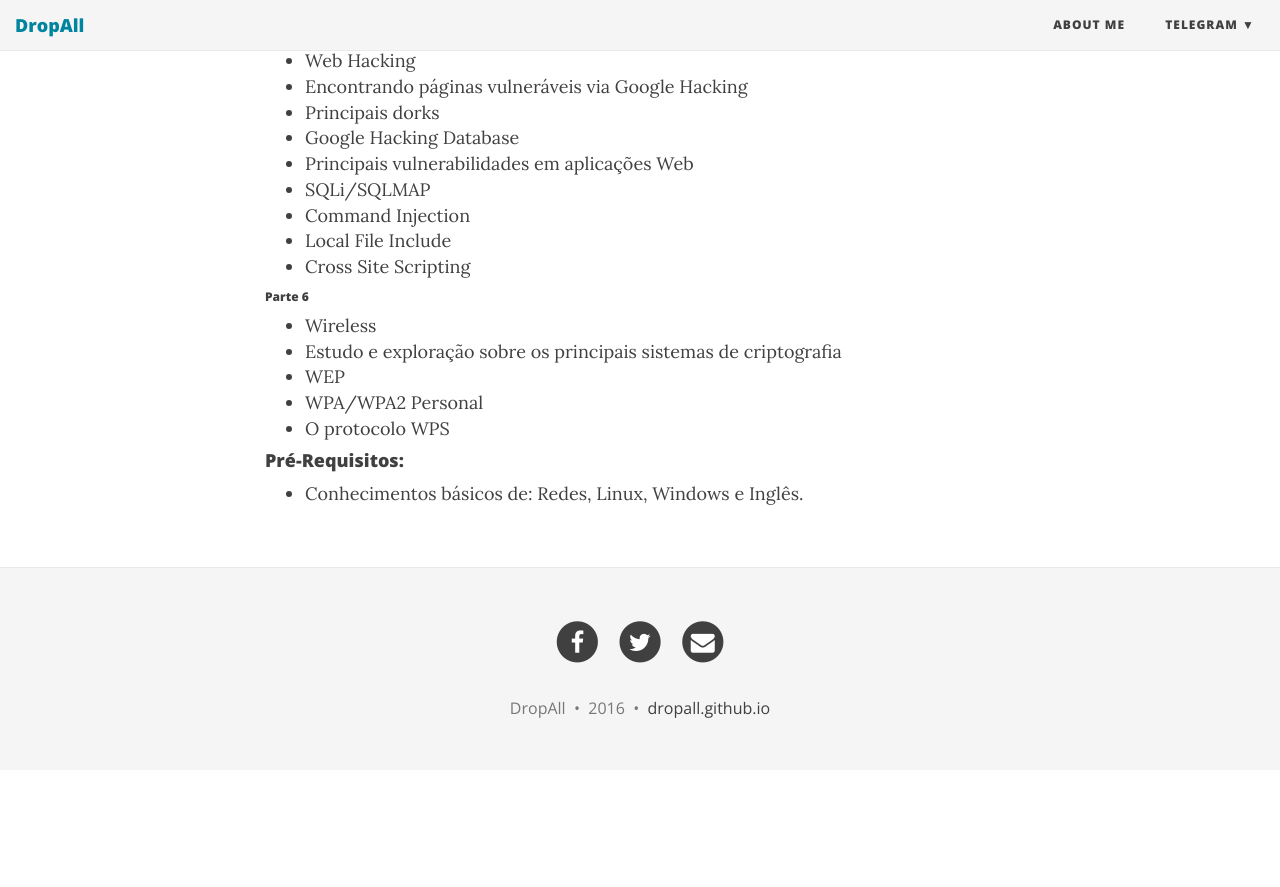
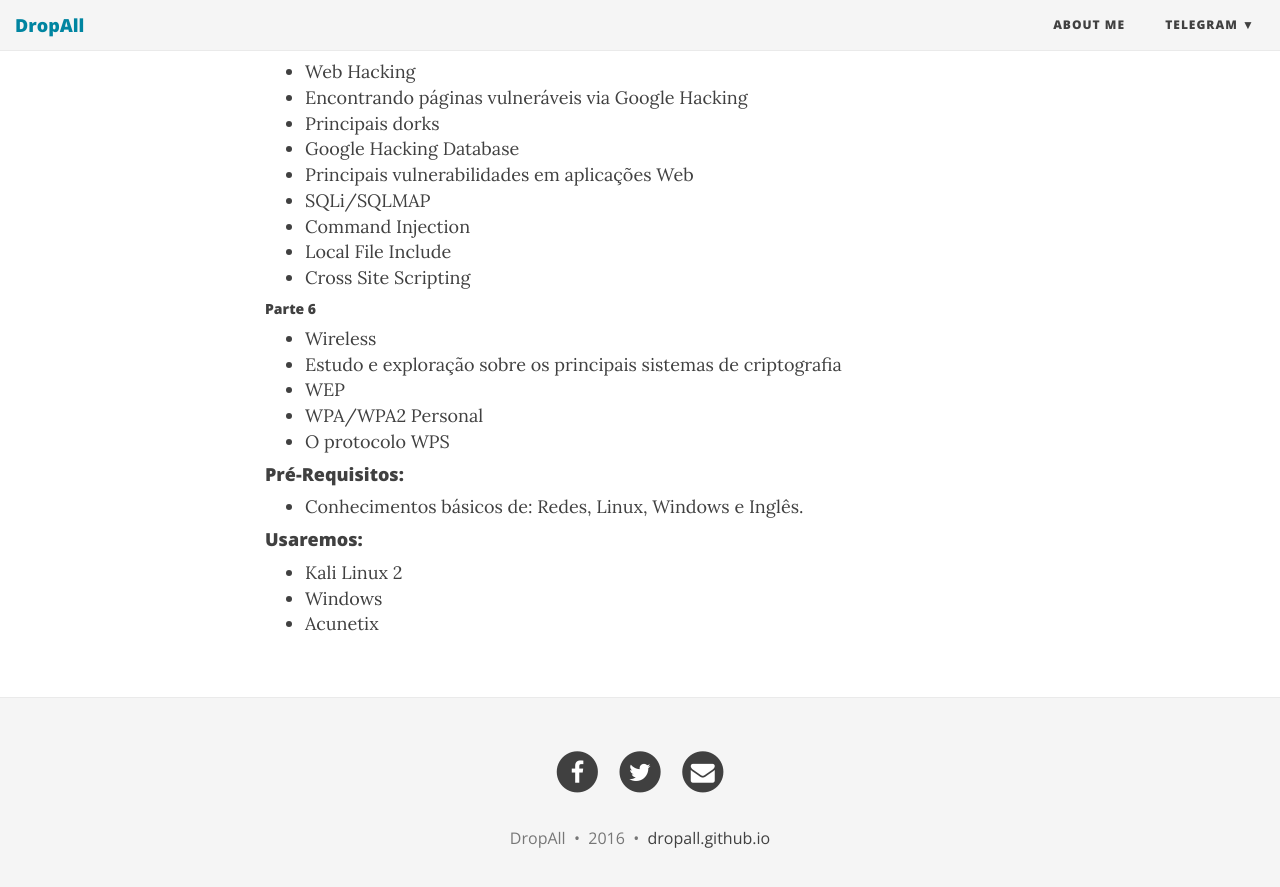
Before and after one commit to DropAll/dropall.github.io, a Jekyll site: the page built from pentest.md, in a window 1280 px wide and 900 px high, scrolled down 958 px. Shown: the top 887 px of the window. Built offline with Jekyll 4.4.1, drawn with Linux system fonts in a browser that asks for light colours; nearby versions of some CDN libraries; before the commit the page ends 1728 px from its top, so only the background shows below that.

Commit message:
pentest 1

```diff
--- a/pentest.md
+++ b/pentest.md
@@ -14,33 +14,33 @@ subtitle: Carga Horária | Ementa | Pré-Requisitos
 
 #### Ementa:
 
-###### Parte 1
+##### Parte 1
 
 - Sobre o curso de pentest
 - Introdução ao pentest e aos pilares da segurança da informação
 - Metodologias internacionais e a metodologia proprietária Backtrack
 - Definindo e montado um escopo de projeto para pentest
 
-###### Parte 2
+##### Parte 2
 
 - Coleta de informações inteligente (Maltego)
 - Coleta de informações públicas (Footpriting)
 - Coleta de DNS
 - Coleta de emails
 
-###### Parte 3
+##### Parte 3
 
 - Estudo sobre protocolos de rede
 - A ferramenta Nmap
 - Principais varreduras do Nmap
 
-###### Parte 4
+##### Parte 4
 
 - Engenharia social
 - SET – Social Engineering Toolkit
 - Corrigindo vários bugs do SET
 
-###### Parte 5
+##### Parte 5
 
 - Web Hacking
 - Encontrando páginas vulneráveis via Google Hacking
@@ -52,7 +52,7 @@ subtitle: Carga Horária | Ementa | Pré-Requisitos
 - Local File Include
 - Cross Site Scripting
 
-###### Parte 6
+##### Parte 6
 
 - Wireless
 - Estudo e exploração sobre os principais sistemas de criptografia
@@ -63,3 +63,8 @@ subtitle: Carga Horária | Ementa | Pré-Requisitos
 #### Pré-Requisitos:
 
 - Conhecimentos básicos de: Redes, Linux, Windows e Inglês.
+
+#### Usaremos:
+- Kali Linux 2
+- Windows
+- Acunetix
```
